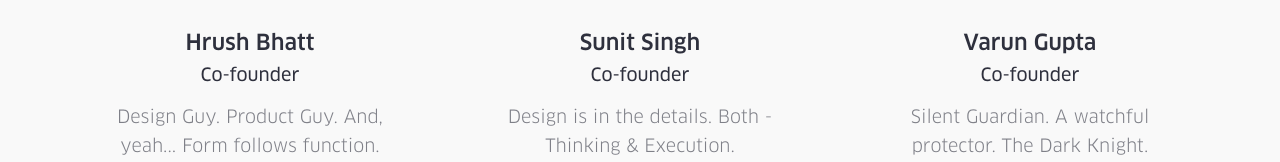
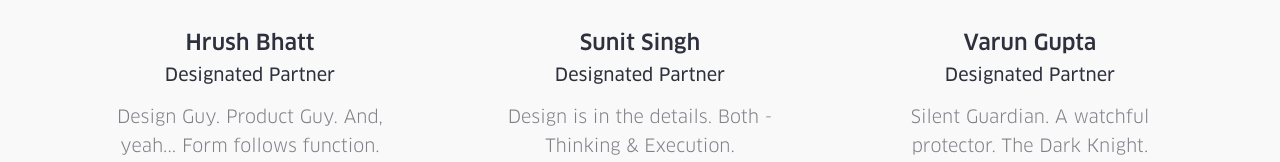
Before and after one commit to iamsankalp/designcapital, a plain HTML site: page dc/v3/index.html in a window 1280 px wide. Shown: the part 3589-3751 px from the top of the page. Drawn offline with Linux system fonts and the light colour scheme.

Commit message:
minor tweaks

```diff
--- a/dc/v3/css/custom.css
+++ b/dc/v3/css/custom.css
@@ -514,6 +514,7 @@ a, a:hover, a:visited{
     display: -moz-flex;
     -moz-align-items: center;
     -moz-justify-content: center;
+    background-color: #fff;
 }
 
 .profile-photo{
--- a/dc/v3/index.html
+++ b/dc/v3/index.html
@@ -374,7 +374,7 @@
                                     Hrush Bhatt
                                 </div>
                                 <div class="profile-role">
-                                    Co-founder
+                                    Designated Partner
                                 </div>
                                 <div class="profile-description">
                                     Design Guy. Product Guy. And, yeah... Form follows function.
@@ -409,7 +409,7 @@
                                     Sunit Singh
                                 </div>
                                 <div class="profile-role">
-                                    Co-founder
+                                    Designated Partner
                                 </div>
                                 <div class="profile-description">
                                     Design is in the details. Both - Thinking &amp; Execution.
@@ -447,7 +447,7 @@
                                     Varun Gupta
                                 </div>
                                 <div class="profile-role">
-                                    Co-founder
+                                    Designated Partner
                                 </div>
                                 <div class="profile-description">
                                     Silent Guardian. A watchful protector. The Dark Knight.
@@ -888,9 +888,10 @@
     <section id="footer">
         <div class="container">
             <div class="row">
-                <div class="col-xs-2 center">
+                <div class="col-xs-4 center text-center">
                     <a id="back-to-top">
                         <img class="footer-logo center" alt="DC Symbol" src="img/favicon/logo_180.png" width="40em">
+                        <small style="margin-top: 0.5em; opacity: 0.5; display: inline-block;">&copy; Design Capital Ventures LLP</small>
                     </a>
                 </div>
             </div>
```
